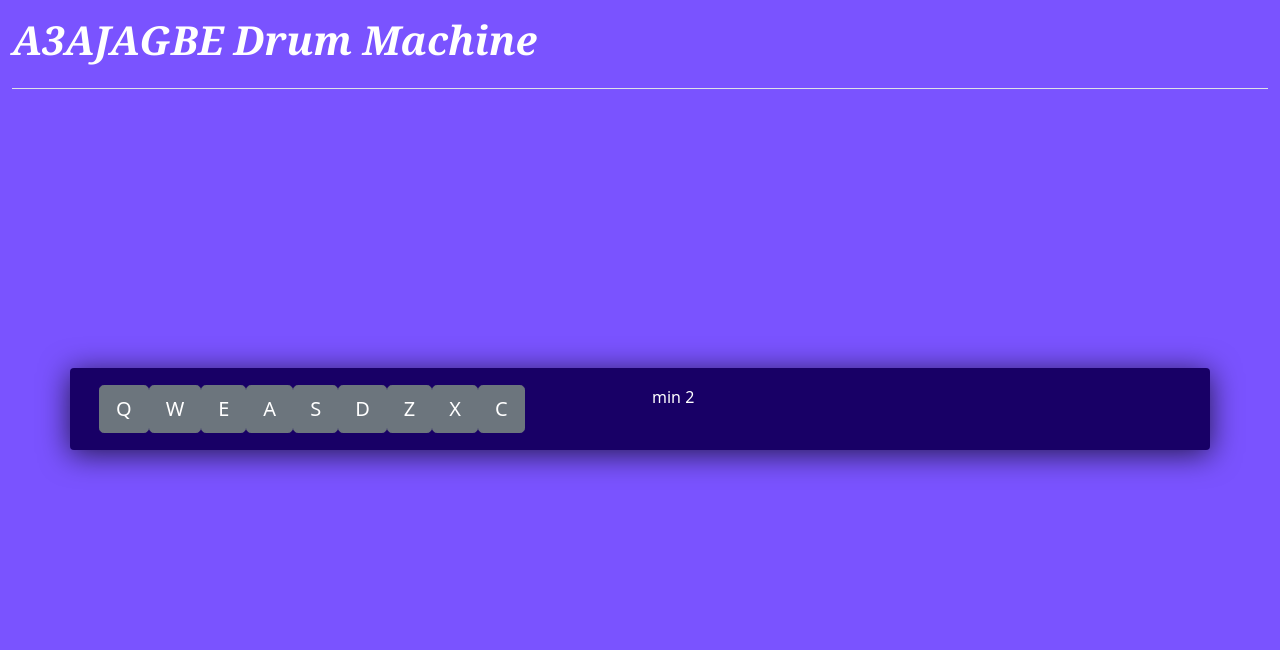
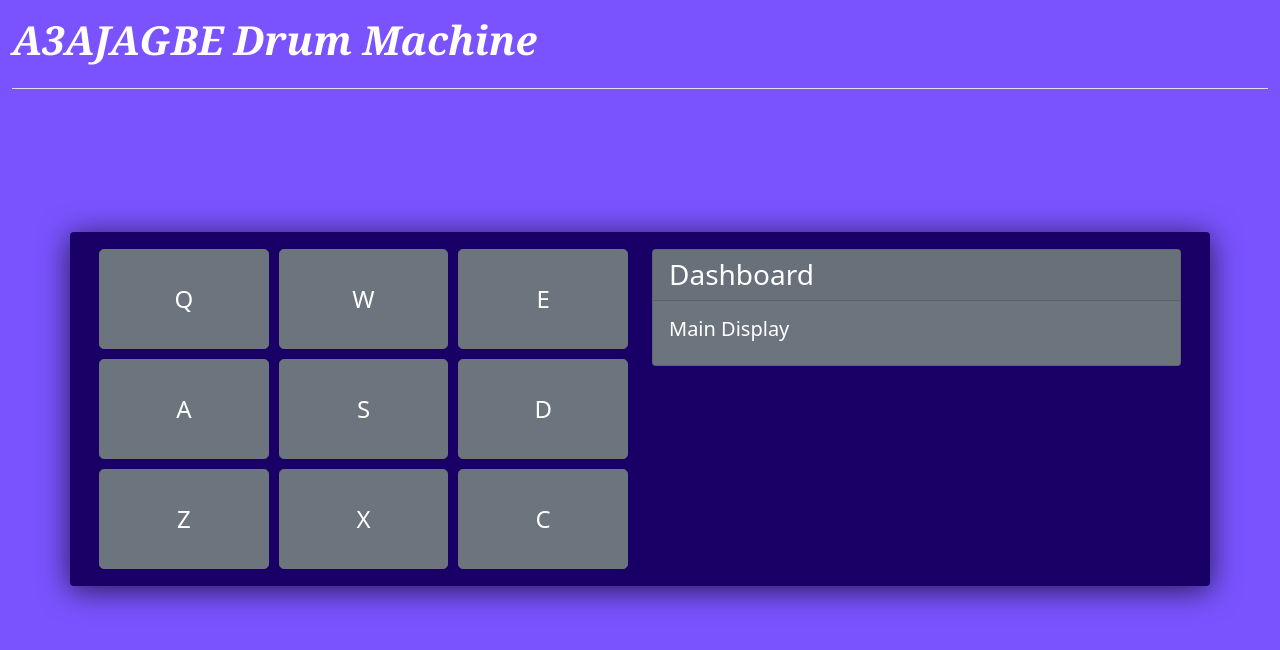
Before and after one commit to A3AJAGBE/react-drum-machine, a React (Create React App) app: page / in a window 1280 px wide. Shown: the top 650 px of the page. Built offline with nearby package versions, Linux system fonts and the light colour scheme.

Commit message:
Add Card as display

```diff
--- a/src/App.js
+++ b/src/App.js
@@ -2,9 +2,10 @@ import React from 'react';
 import 'bootstrap/dist/css/bootstrap.min.css';
 import './App.css';
 import Container from 'react-bootstrap/Container';
-import Row from 'react-bootstrap/Row'
-import Col from 'react-bootstrap/Col'
-import Button from 'react-bootstrap/Button'
+import Row from 'react-bootstrap/Row';
+import Col from 'react-bootstrap/Col';
+import Button from 'react-bootstrap/Button';
+import Card from 'react-bootstrap/Card';
 
 class App extends React.Component {
 
@@ -17,22 +18,29 @@ class App extends React.Component {
 				</header>
 
 				<main>
-					<Container>
+					<Container id="drum-machine">
 						<Row className="p-3 mb-5 rounded" id="Board-Row">
-							<Col md={6} className="">
-								<Button variant="secondary" size="lg">Q</Button>
-								<Button variant="secondary" size="lg">W</Button>
-								<Button variant="secondary" size="lg">E</Button>
+							<Col md={6} className="Board-Grid" id="Board-Grid">
+								<Button variant="secondary" size="lg" className="drum-pad">Q</Button>
+								<Button variant="secondary" size="lg" className="drum-pad">W</Button>
+								<Button variant="secondary" size="lg" className="drum-pad">E</Button>
 
-								<Button variant="secondary" size="lg">A</Button>
-								<Button variant="secondary" size="lg">S</Button>
-								<Button variant="secondary" size="lg">D</Button>
+								<Button variant="secondary" size="lg" className="drum-pad">A</Button>
+								<Button variant="secondary" size="lg" className="drum-pad">S</Button>
+								<Button variant="secondary" size="lg" className="drum-pad">D</Button>
 
-								<Button variant="secondary" size="lg">Z</Button>
-								<Button variant="secondary" size="lg">X</Button>
-								<Button variant="secondary" size="lg">C</Button>
+								<Button variant="secondary" size="lg" className="drum-pad">Z</Button>
+								<Button variant="secondary" size="lg" className="drum-pad">X</Button>
+								<Button variant="secondary" size="lg" className="drum-pad">C</Button>
 							</Col>
-							<Col md={6} className="mx-auto">min 2</Col>
+							<Col md={6} className="mx-auto">
+							<Card bg="secondary" id="display">
+								<Card.Header as="h3">Dashboard </Card.Header>
+								<Card.Body>
+									<Card.Title>Main Display</Card.Title>
+								</Card.Body>
+							</Card>
+							</Col>
 						</Row>
 					</Container>
 				</main>
```
